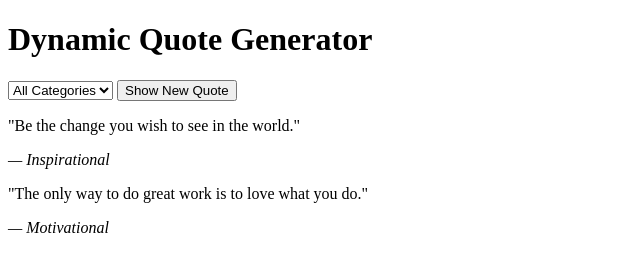
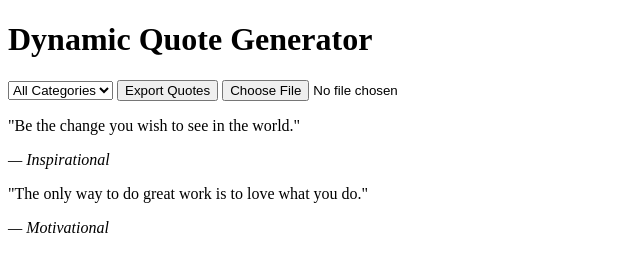
Before and after one commit to teeraboh/alx_fe_javascript, a plain HTML site: page dom-manipulation/index.html in a window 1280 px wide. Shown: the whole page, without its empty margins (0-640 px from the left). Drawn offline with Linux system fonts and the light colour scheme.

Commit message:
latest updates on the html documents

```diff
--- a/dom-manipulation/index.html
+++ b/dom-manipulation/index.html
@@ -11,7 +11,9 @@
       <option value="all">All Categories</option>
       <!-- Categories populated dynamically -->
     </select>
-    <button id="newQuote">Show New Quote</button>
+    <!-- Existing elements -->
+    <button id="exportQuotes">Export Quotes</button>
+    <input type="file" id="importFile" accept=".json" />
     <div id="quoteDisplay"></div>
     <script src="script.js"></script>
   </body>
```
